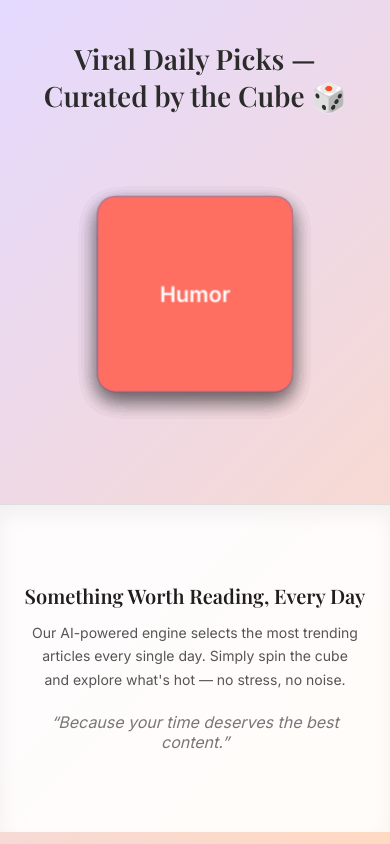
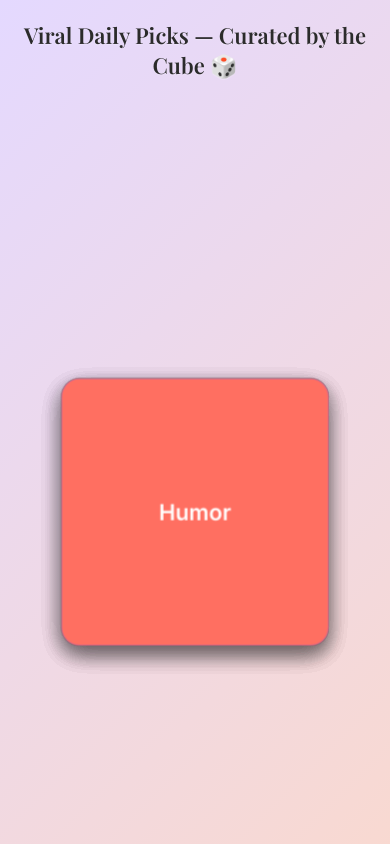
Before and after one commit to okksagar/viral-blog-site, a plain HTML site: page index.html in a window 390 px wide. Shown: the top 844 px of the page. Drawn offline with nearby package versions, Linux system fonts and the light colour scheme.

Commit message:
Add files via upload

```diff
--- a/index.html
+++ b/index.html
@@ -105,8 +105,8 @@
     /* Responsive tweaks */
     @media (max-width: 600px) {
   .cube, .face {
-        width: 180px;
-        height: 180px;
+    width: 240px;
+    height: 240px;
   }
 
   .face.front,
@@ -115,20 +115,26 @@
   .face.left,
   .face.top,
   .face.bottom {
-        transform: translateZ(90px);
+    transform: translateZ(120px);
   }
 
   .scene {
-        height: 300px;
+    height: 100vh;
+    align-items: center;
+    margin-bottom: 0;
   }
 
   header {
-        font-size: 28px;
-        padding-top: 40px;
+    font-size: 22px;
+    padding: 20px 10px 10px;
+  }
+
+  .footer-section {
+    padding: 30px 15px 40px;
   }
 
   .footer-section h2 {
-        font-size: 20px;
+    font-size: 18px;
   }
 
   .footer-section p {
@@ -136,6 +142,7 @@
     padding: 0 10px;
   }
 }
+
   </style>
 </head>
 <body>
```
Lines whose indentation alone changed are shown as unchanged.
